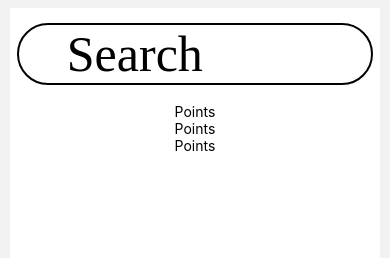
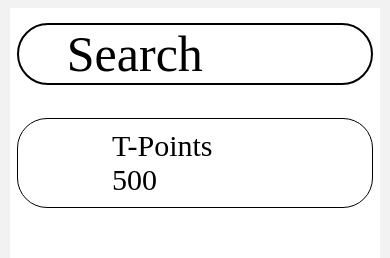
Before and after one commit to NoobImposter/TrashApp, a React Native app: screen /Points in a window 390 px wide. Shown: the top 258 px of the page. Built offline with nearby package versions, Linux system fonts and the light colour scheme; some icons are missing.

Commit message:
Added search in points

```diff
--- a/Screens/Points/Components/pointsshower.jsx
+++ b/Screens/Points/Components/pointsshower.jsx
@@ -0,0 +1,70 @@
+import { View, Text,Dimensions, StyleSheet } from 'react-native'
+import React from 'react'
+import { GlobalStyles } from '../../Styles'
+import { Image } from 'react-native-svg'
+
+const Hieght=Dimensions.get("screen").height
+const Pointshower = () => {
+  return (
+    <View style={style.mainconatiner}>
+      <View style={style.main}>
+        <View style={style.Tpoints}>
+        <Text style={{fontFamily:"Poppins",fontSize:30}}>T-Points</Text>
+        <Text style={[GlobalStyles.Boldfont,{fontSize:30}]} >500 </Text>
+        </View>
+
+
+
+      </View>
+    </View>
+  )
+}
+
+const style=StyleSheet.create({
+    mainconatiner:{
+        alignItems:"center",
+        width:"100%",
+        height:Hieght*0.15,
+
+    },
+    main:{
+        width:"100%",
+        height:"100%",
+        flexDirection:"column",
+        alignItems:"center",
+        justifyContent:"space-between",
+        borderRadius:30,
+        borderWidth:0.5,
+        padding:"3%"
+
+    },
+    Tpoints:{
+        width:"50%",
+        flexDirection:"coloum",
+        justifyContent:"space-around",
+        alignItems:"flex-start",
+        height:"30%",
+
+    },
+    Image:{
+        width:"50%",
+        flexDirection:"row",
+        justifyContent:"space-around",
+        alignItems:"flex-start",
+        height:"30%",
+        backgroundColor:""
+    },
+
+    line:{
+        width:"100%",
+        flexDirection:"row",
+        justifyContent:"space-around",
+        alignItems:"flex-start",
+        height:"15%",
+        backgroundColor:""
+    }
+})
+
+
+
+export default Pointshower
--- a/Screens/Points/index.jsx
+++ b/Screens/Points/index.jsx
@@ -4,7 +4,7 @@ import { GlobalStyles } from '../Styles'
 import { FontAwesomeIcon } from '@fortawesome/react-native-fontawesome'
 import { faMagnifyingGlass } from '@fortawesome/free-solid-svg-icons'
 
-
+import Pointshower from "../Points/Components/pointsshower"
 const PointsHome = () => {
 
   console.log("Serach is pressed");
@@ -21,10 +21,10 @@ const PointsHome = () => {
         </View>
         </TouchableOpacity>
       </View>
+      <View style={style.dealsandpointcontainer}>
+        <Pointshower></Pointshower>
 
-      <Text>Points</Text>
-      <Text>Points</Text>
-      <Text>Points</Text>
+      </View>
     </View>
   )
 }
@@ -37,7 +37,14 @@ const style=StyleSheet.create({
     height:"10%",
     padding:"2%",
     marginVertical:"2%"
-
+  },
+  dealsandpointcontainer:{
+    width:"100%",
+    textAlign:"center",
+    alignItems:"center",
+    height:"84%",
+    padding:"2%",
+    marginVertical:"2%",
 
   },
   Search:{
```
